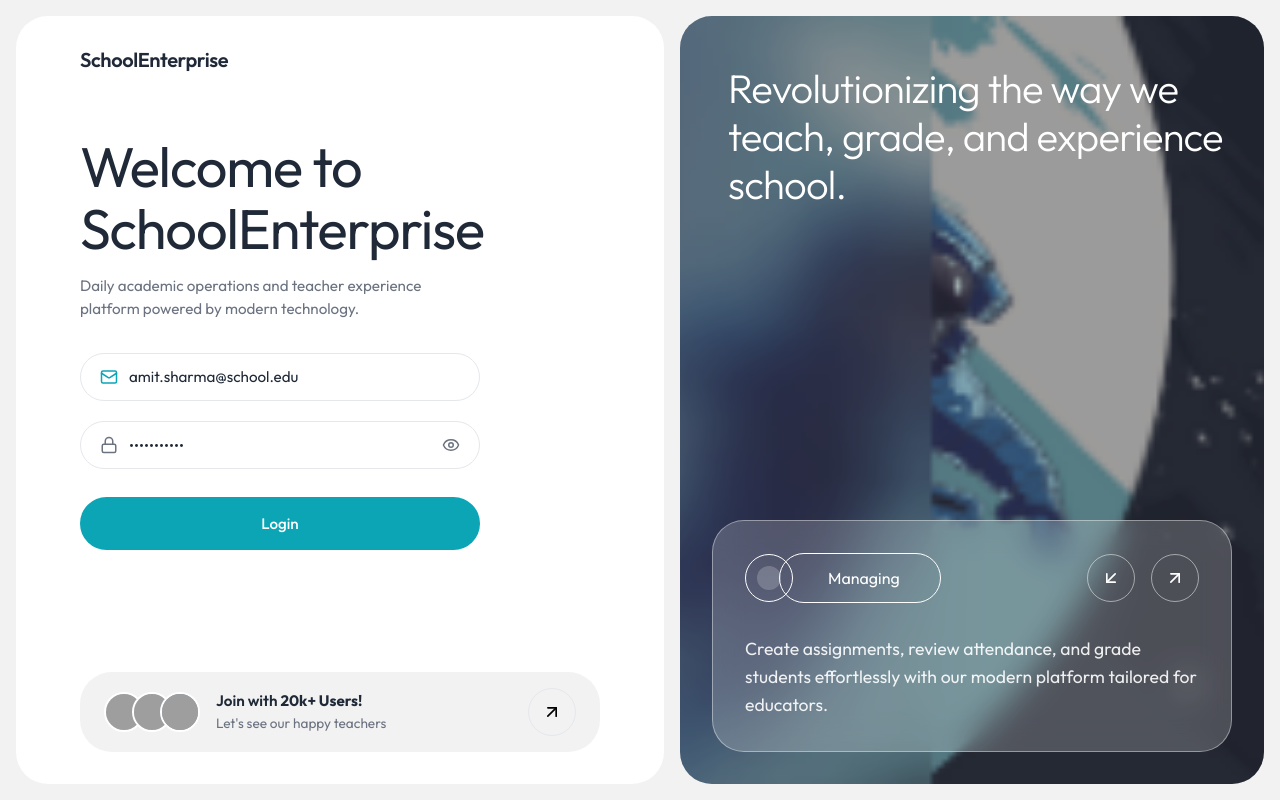
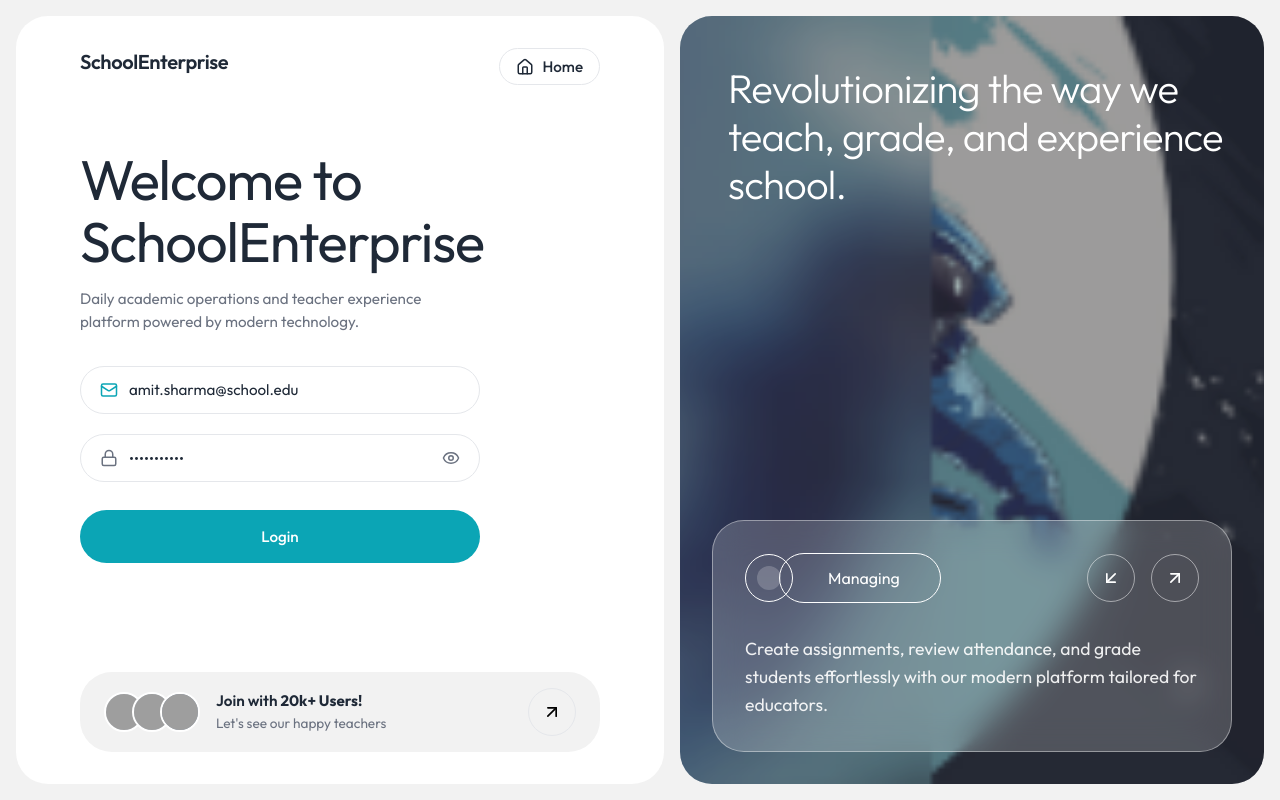
Before and after one commit to Paradoxai77/School-Teacher-Portal, a React (Vite) app: page /#/login in a window 1280 px wide. Built offline with nearby package versions, Linux system fonts and the light colour scheme; grey boxes are pictures that could not be loaded.

Commit message:
Add Home button to Login screen

```diff
--- a/src/components/Login.tsx
+++ b/src/components/Login.tsx
@@ -1,6 +1,6 @@
 import { useState } from 'react';
 import { useNavigate } from 'react-router-dom';
-import { Mail, Lock, Eye, ArrowUpRight, ArrowDownLeft } from 'lucide-react';
+import { Mail, Lock, Eye, ArrowUpRight, ArrowDownLeft, Home } from 'lucide-react';
 import { useAuth } from '../contexts/AuthContext';
 import { getTeachers } from '../services/mockData';
 
@@ -50,9 +50,18 @@ export function Login() {
       }}>
         {/* Header */}
         <div>
-          <h2 style={{ fontSize: '1.25rem', fontWeight: 600, color: 'var(--text-primary)', marginBottom: '4rem' }}>
-            SchoolEnterprise
-          </h2>
+          <div style={{ display: 'flex', justifyContent: 'space-between', alignItems: 'center', marginBottom: '4rem' }}>
+            <h2 style={{ fontSize: '1.25rem', fontWeight: 600, color: 'var(--text-primary)' }}>
+              SchoolEnterprise
+            </h2>
+            <button
+              onClick={() => navigate('/')}
+              className="btn btn-secondary"
+              style={{ display: 'flex', alignItems: 'center', gap: '0.5rem', padding: '0.5rem 1rem' }}
+            >
+              <Home size={18} /> Home
+            </button>
+          </div>
 
           <h1 style={{ fontSize: '3.5rem', fontWeight: 400, color: 'var(--text-primary)', lineHeight: '1.1', marginBottom: '1rem' }}>
             Welcome to <br /> SchoolEnterprise
```
